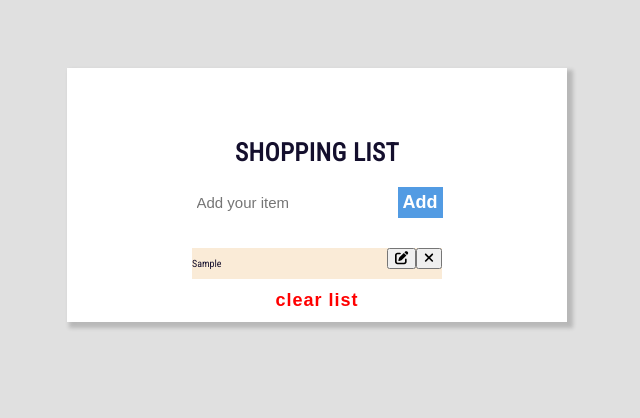
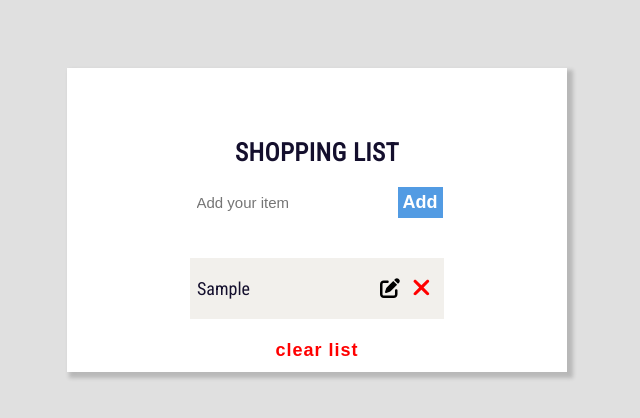
Before and after one commit to tamaskovacs0408/shopping-list, a React (Create React App) app: page / in a window 1280 px wide. Both pictures are taken after typing "Sample" into the empty fields and a click on the button "Add". Shown: the top 418 px of the page, without its empty margins (331-971 px from the left). Built offline with nearby package versions, Linux system fonts and the light colour scheme.

Commit message:
Styling app

```diff
--- a/src/App.css
+++ b/src/App.css
@@ -82,18 +82,38 @@ h1 {
   width: 100%;
   height: auto;
   display: flex;
+  flex-direction: column;
   justify-content: space-around;
   align-items: center;
-  background-color: antiquewhite;
   margin: 5px auto;
 }
 .list_item {
   width: 250px;
   display: flex;
   justify-content: space-between;
+  padding: 2px;
+  margin: 10px auto;
+  background-color: rgba(231, 227, 221, 0.543);
 }
-.btn_edit {
-  align-self: ;
+.item_title {
+  font-size: 1.8rem;
+  padding-left: 5px;
+}
+.btn_container {
+  display: flex;
+  justify-content: center;
+  align-items: center;
+  padding: 5px;
+}
+.btn {
+  border: none;
+  background: none;
+  font-size: 2rem;
+  cursor: pointer;
+}
+.btn_delete {
+  color: red;
+  font-size: 2.5rem;
 }
 
 .btn_clear {
--- a/src/Component/List/List.jsx
+++ b/src/Component/List/List.jsx
@@ -11,10 +11,10 @@ export default function List({ items, deleteItem, updateItem }) {
           <div key={id} className="list_item">
             <p className="item_title">{title}</p>
             <div className="btn_container">
-              <button className="btn_edit">
+              <button className="btn btn_edit">
                 <FontAwesomeIcon icon={faEdit} onClick={() => updateItem(id)} />
               </button>
-              <button className="btn_delete">
+              <button className="btn btn_delete">
                 <FontAwesomeIcon
                   icon={faXmark}
                   onClick={() => deleteItem(id)}
```
